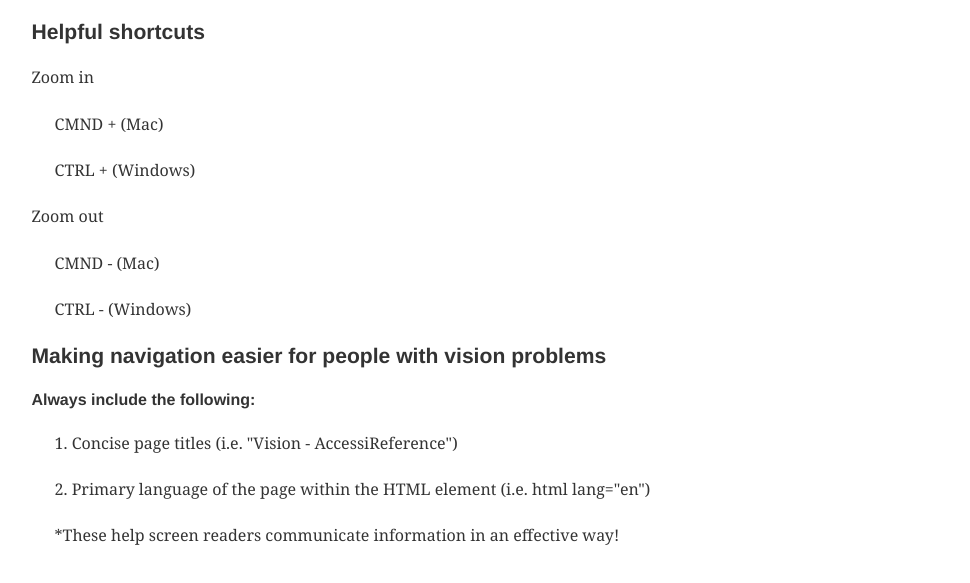
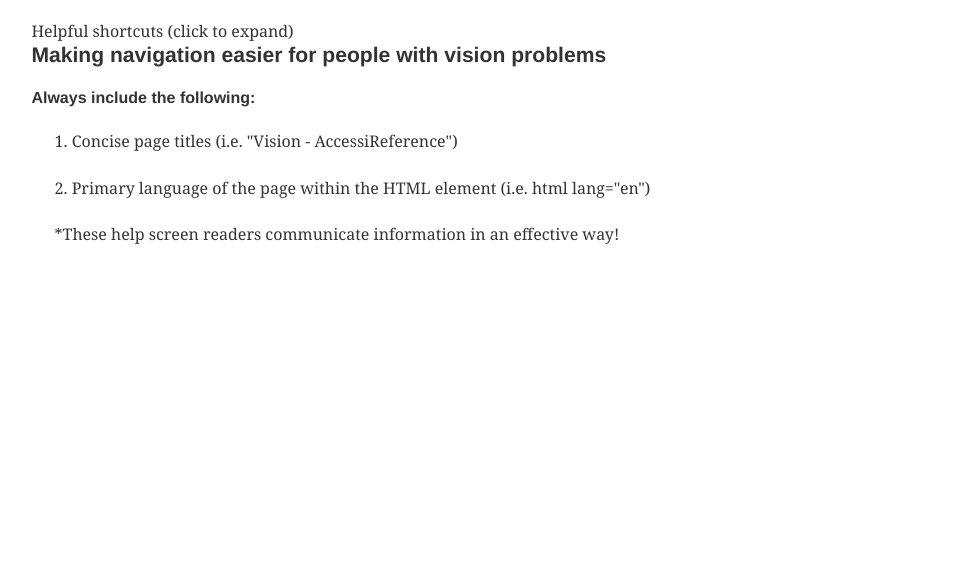
Before and after one commit to masenmatthews/Access_Kickstart, a Gatsby site: page /vision in a window 1280 px wide. Shown: the part 143-726 px from the top of the page, without its empty margins (155-1125 px from the left). Built offline with nearby package versions, Linux system fonts and the light colour scheme; Gatsby itself is replaced by a stand-in of ours; some packages are replaced by stand-ins of ours.

Commit message:
add comments denoting styling bug in vision.js, add initial content to about.js

```diff
--- a/package.json
+++ b/package.json
@@ -20,6 +20,7 @@
     "gatsby-source-filesystem": "^2.0.8",
     "gatsby-transformer-remark": "^2.1.12",
     "react": "^16.5.1",
+    "react-collapsible": "^2.3.2",
     "react-dom": "^16.5.1",
     "react-emotion": "^9.2.12",
     "react-helmet": "^5.2.0",
--- a/src/components/collapsable.module.css
+++ /dev/null
@@ -1,3 +0,0 @@
-.collapsable {
-
-}
--- a/src/pages/about.js
+++ b/src/pages/about.js
@@ -5,6 +5,7 @@ import Layout from "../components/layout"
 export default ({ data }) => (
   <Layout>
     <h1>About</h1>
+    <p>AccessiReference is an application designed to help developers easily implement accessibility features into their applications. Information used throughout the site largely draws from the Deque Comprehensive Online Accessibility Cirriculum.</p>
   </Layout>
 )
 
--- a/src/pages/vision.js
+++ b/src/pages/vision.js
@@ -1,17 +1,21 @@
 import React from "react"
 import { graphql } from "gatsby"
 import Layout from "../components/layout"
+import Collapsible from 'react-collapsible';
 
 export default ({ data }) => (
   <Layout>
     <h1>Vision</h1>
-    <h3>Helpful shortcuts</h3>
+    {/* Need to figure out how to style collapsible trigger - CSS module has been tricky */}
+    <Collapsible
+      trigger="Helpful shortcuts (click to expand)">
     <p>Zoom in</p>
       <ul>CMND + (Mac)</ul>
       <ul>CTRL + (Windows)</ul>
     <p>Zoom out</p>
       <ul>CMND - (Mac)</ul>
       <ul>CTRL - (Windows)</ul>
+    </Collapsible>
     <h3>Making navigation easier for people with vision problems</h3>
     <h4>Always include the following:</h4>
       <ol>1. Concise page titles (i.e. "Vision - AccessiReference")</ol>
```
Also changed, not shown: 1 other file.
